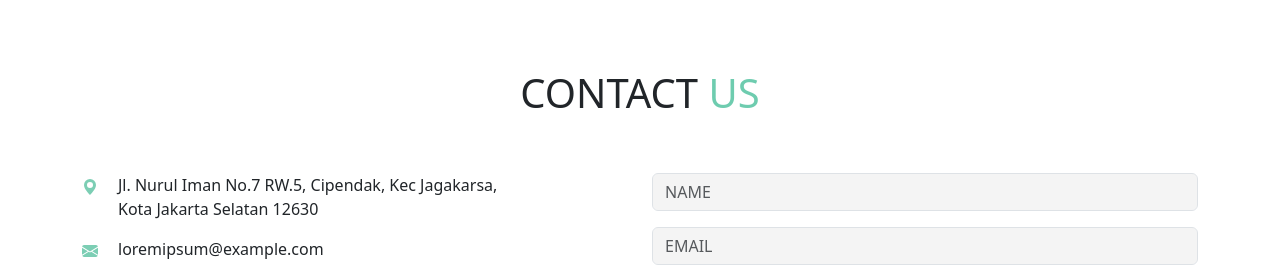
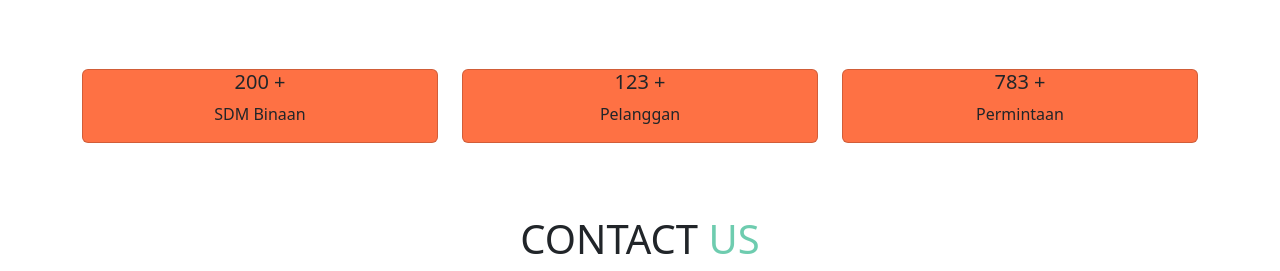
Before and after one commit to rrizkyyki/moodprima, a plain HTML site: page index.html in a window 1280 px wide. Shown: the part 3482-3753 px from the top of the page. Drawn offline with nearby package versions, Linux system fonts and the light colour scheme.

Commit message:
add more cards below testimonials

```diff
--- a/index.html
+++ b/index.html
@@ -240,6 +240,30 @@
             </div>
         </div>
 
+        <!-- more cards -->
+        <div class="container pb-5">
+            <div class="row d-flex justify-content-center text-white text-center">
+                <div class="col-md-4 mb-4">
+                    <div class="card" style="background-color: #FE7144;">
+                        <h5>200 +</h5>
+                        <p>SDM Binaan</p>
+                    </div>
+                </div>
+                <div class="col-md-4 mb-4">
+                    <div class="card" style="background-color: #FE7144;">
+                        <h5>123 +</h5>
+                        <p>Pelanggan</p>
+                    </div>
+                </div>
+                <div class="col-md-4 mb-4">
+                    <div class="card" style="background-color: #FE7144;">
+                        <h5>783 +</h5>
+                        <p>Permintaan</p>
+                    </div>
+                </div>
+            </div>
+        </div>
+
         <!-- contact -->
         <div class="contact pb-5">
             <div class="container">
```
